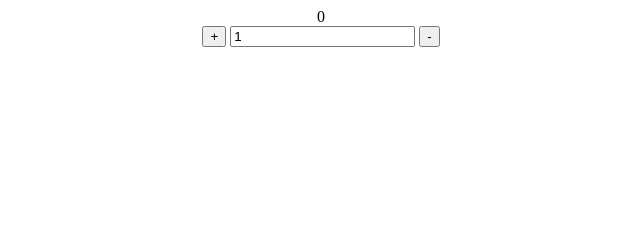
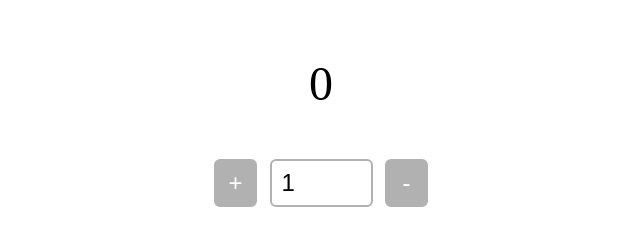
Before and after one commit to bamboo-foo/unit-1-assessment, a plain HTML site: page index.html in a window 1280 px wide. Shown: the whole page, without its empty margins (319-959 px from the left). Drawn offline with Linux system fonts and the light colour scheme.

Commit message:
Worked on styling

```diff
--- a/css/main.css
+++ b/css/main.css
@@ -1,6 +1,55 @@
+* {
+    --bgnd-gray: rgb(177, 177, 177);
+}
+
 main {
     display: flex;
     justify-content: center;
     flex-direction: column;
     align-items: center;
 }
+
+section {
+    margin-top: 1em;
+    font-size: 3em;
+}
+
+button, input {
+    font-size: 0.5em;
+    margin: 0 2%;
+    border: 2px solid var(--bgnd-gray);
+    border-radius: 0.25em;
+    /* width: 2em; */
+
+}
+
+
+
+button {
+    background-color: var(--bgnd-gray);
+    color: white;
+    /* padding: 0 0.60em;    */
+    width: 13.5%;
+}
+
+button:hover {
+    background-color: white;
+    color: var(--bgnd-gray);
+}
+
+.buttons {
+    display: flex;
+    justify-content: center;
+    width: 25%;
+    align-items: stretch;
+}
+
+input {
+    width: 25%;
+    padding: 10px;
+    height: 1em;
+    display: flex;
+    justify-content: center;
+    align-items: center;
+    font-size: 0.5em;
+}
--- a/index.html
+++ b/index.html
@@ -18,7 +18,7 @@
                 +
             </button>
             <!-- Handle numbers only -->
-            <input value="1" type="number">
+            <input value="1" type="text">
             <button>
                 -
             </button>
```
